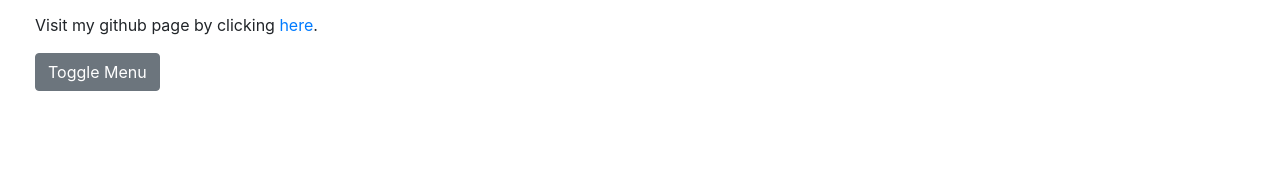
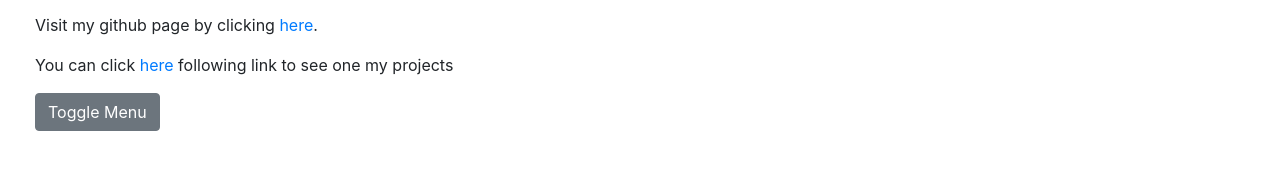
Before and after one commit to christopher-almacen/christopher-almacen.github.io, a website: page index.html in a window 1280 px wide. Shown: the part 151-320 px from the top of the page. Drawn offline with Linux system fonts and the light colour scheme.

Commit message:
Tried to add download of project

```diff
--- a/index.html
+++ b/index.html
@@ -49,6 +49,7 @@
                 <h1>Christopher Almacen</h1>
                 <p>I am currently a second-year student and pursuing a Bachelor of Science: majoring in economics and minoring in mathematics. My short-term goal is to gain an introduction into economic research - to understand academic literature and apply theoretical concepts to real life situations. My long-term goal is to pursue a Ph.D. in economics and conduct economic research.</p>
                 <p>Visit my github page by clicking <a href="https://github.com/christopher-almacen/christopher-almacen.github.io">here</a>.</p>
+                <p>You can click<a href=/AlmacenChristopherHW5.ipynb download="MyProject"> here </a> following link to see one my projects</p>
                 <a href="#menu-toggle" class="btn btn-secondary" id="menu-toggle">Toggle Menu</a>
             </div>
             <div>
```
